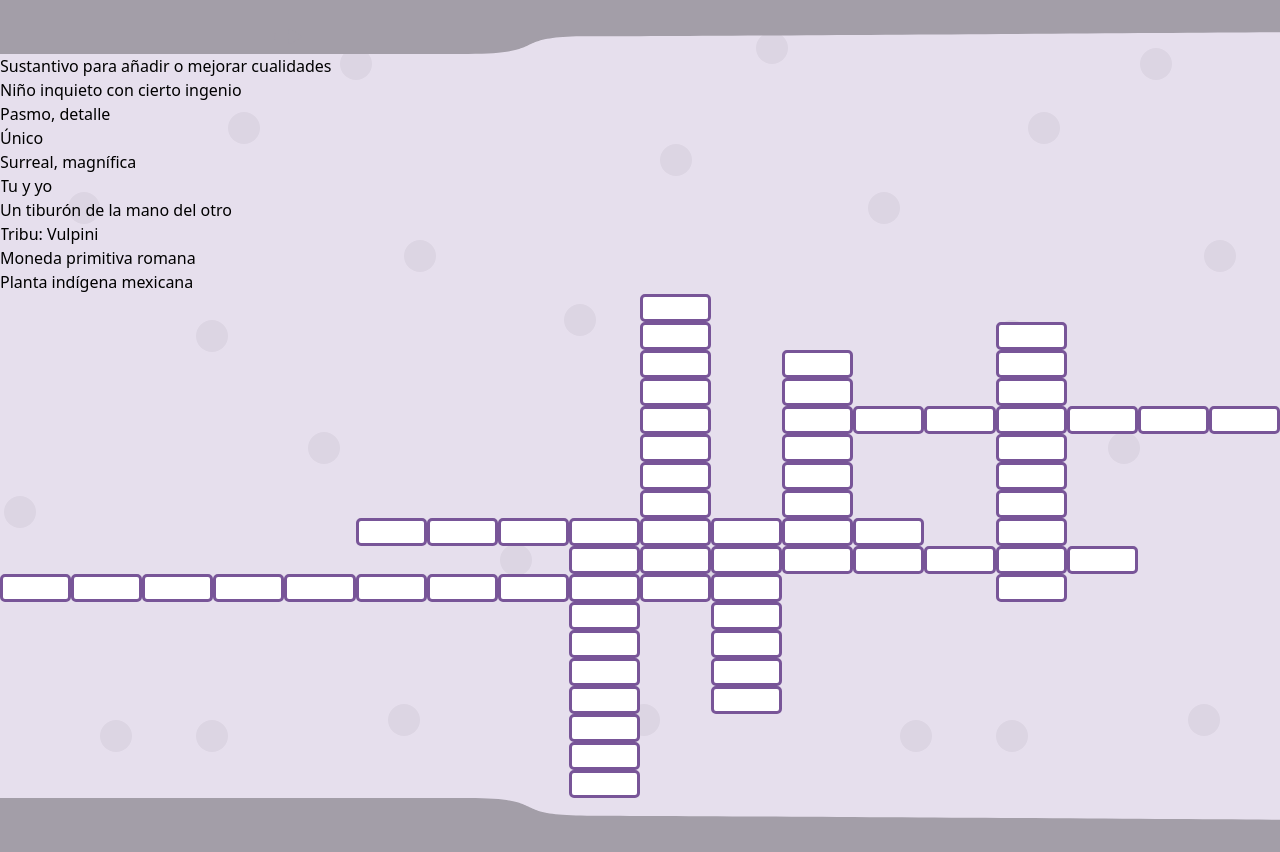
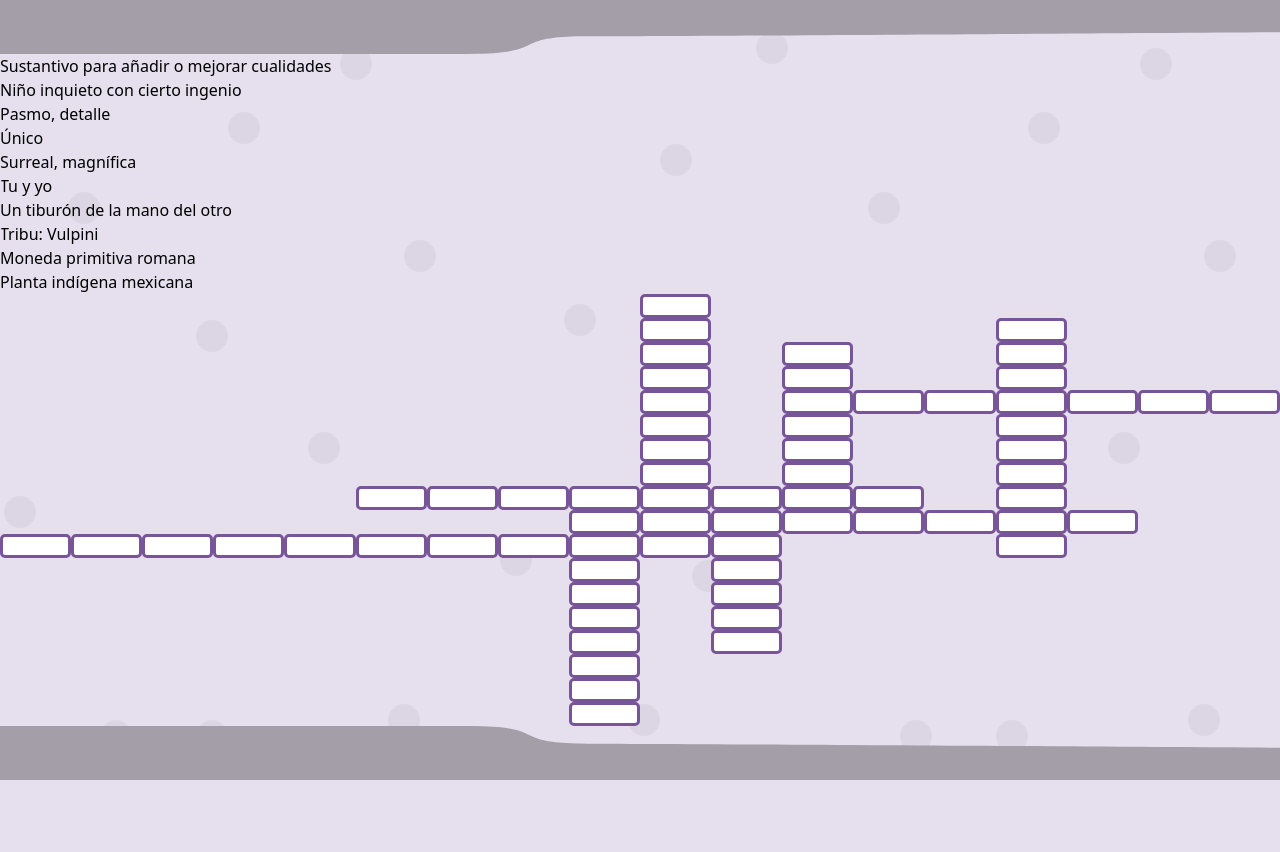
Before and after one commit to Ax0l0t3/scurabaru, a React (Vite) app: page / in a window 1280 px wide. Shown: the top 852 px of the page. After the commit the page ends 800 px from the top, so only its background shows below. Built offline with nearby package versions, Linux system fonts and the light colour scheme.

Commit message:
Added erika font

```diff
--- a/src/main.css
+++ b/src/main.css
@@ -1,6 +1,10 @@
 @tailwind base;
 @tailwind components;
 @tailwind utilities;
+@font-face {
+  font-family: "erika";
+  src:url("./assets/erika-type.ttf");
+}
 
 body {
   background-color: #e6dfed;
@@ -8,3 +12,8 @@ body {
   width: 100vw;
   height: 100vh;
 }
+
+
+input{
+  font-family: "erika";
+}
```
Also changed, not shown: src/app.css (+1 -0 lines), src/assets/erika-type.ttf (added).
